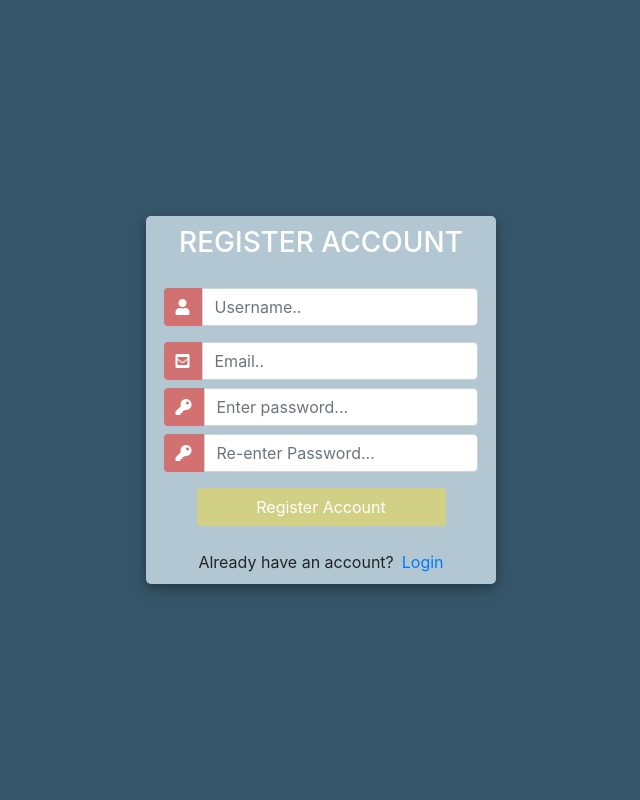
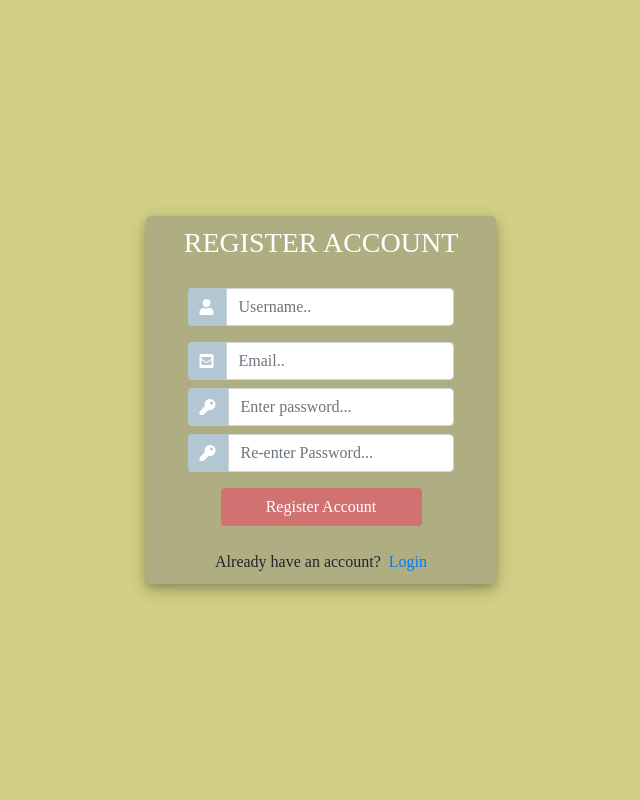
Before and after one commit to harikaduyu/django-crm, a Django app: template accounts/templates/accounts/register.html in a window 1280 px wide. Shown: the whole page, without its empty margins (319-959 px from the left). Run offline with Django 3.2, Linux system fonts and the light colour scheme; the template is opened without the code that fills it, so the values that code supplies are empty, except form fields; form fields are guessed from the names that the template uses; some libraries are stand-ins or nearby versions; some web fonts are replaced.

Commit message:
register.html show errors

```diff
--- a/accounts/templates/accounts/register.html
+++ b/accounts/templates/accounts/register.html
@@ -1,7 +1,7 @@
 <!DOCTYPE html>
 <html>
   <head>
-    <title>Login</title>
+    <title>Register</title>
     <link
       rel="stylesheet"
       href="https://stackpath.bootstrapcdn.com/bootstrap/4.1.3/css/bootstrap.min.css"
@@ -15,20 +15,31 @@
       integrity="sha384-gfdkjb5BdAXd+lj+gudLWI+BXq4IuLW5IT+brZEZsLFm++aCMlF1V92rMkPaX4PP"
       crossorigin="anonymous"
     />
-
+    <link
+      rel="stylesheet"
+      media="screen"
+      href="http://fontlibrary.org/face/trueno"
+      type="text/css"
+    />
     <style>
       body,
       html {
         margin: 0;
         padding: 0;
         height: 100%;
-        background: #36576b !important;
+        background: #d1d085 !important;
+        font-family: 'TruenoRegular';
+        font-style: normal;
+      }
+      body * {
+        font-family: 'TruenoRegular';
+        font-style: normal;
       }
       .user_card {
         width: 350px;
         margin-top: auto;
         margin-bottom: auto;
-        background: #b2c7d1;
+        background: #afae83;
         position: relative;
         display: flex;
         justify-content: center;
@@ -52,7 +63,7 @@
       }
       .login_btn {
         width: 100%;
-        background: #d1d085 !important;
+        background: #d17171 !important;
         color: white !important;
       }
       .login_btn:focus {
@@ -63,7 +74,7 @@
         padding: 0 2rem;
       }
       .input-group-text {
-        background: #d17171 !important;
+        background: #b2c7d1 !important;
         color: white !important;
         border: 0 !important;
         border-radius: 0.25rem 0 0 0.25rem !important;
@@ -127,7 +138,7 @@
               </div>
             </form>
           </div>
-
+          {{form.errors}}
           <div class="mt-4">
             <div class="d-flex justify-content-center links">
               Already have an account?
```
Also changed, not shown: accounts/templates/accounts/login.html (+10 -1 lines).
